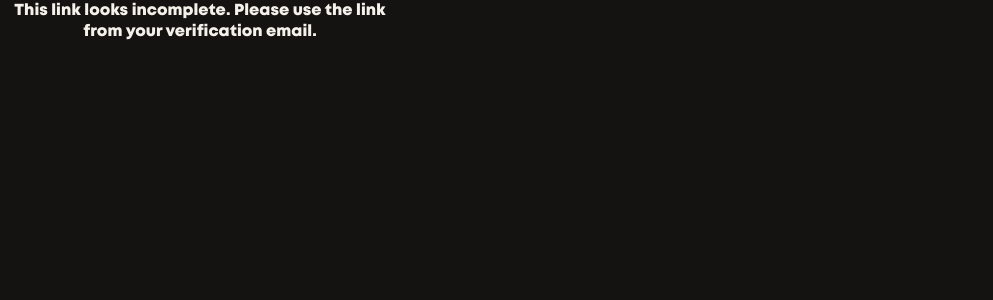
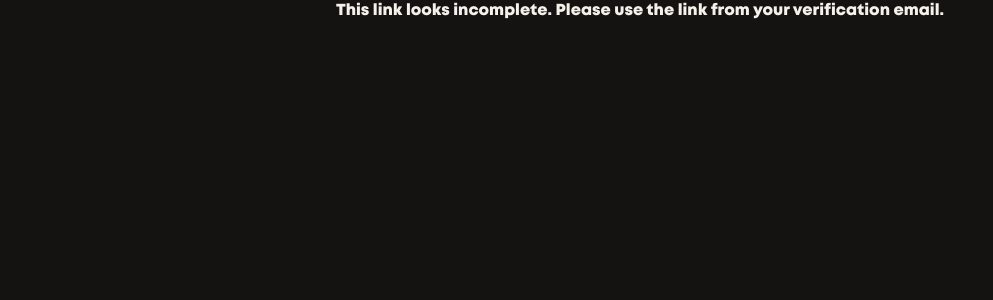
Before and after one commit to Wine-Library/frontend, a React (Vite) app: page /auth/confirm-email in a window 1280 px wide. Shown: the top 300 px of the page, without its empty margins (0-993 px from the left). Built offline with nearby package versions, Linux system fonts and the light colour scheme; no server answers.

Commit message:
auth.ts fix

```diff
--- a/src/Components/ConfirmEmailPage/ConfirmEmailPage.module.scss
+++ b/src/Components/ConfirmEmailPage/ConfirmEmailPage.module.scss
@@ -1,12 +1,16 @@
 @import '../../styles/variables.module';
 
 .confirmEmailPage {
-  max-width: 400px;
+  display: flex;
+  justify-content: center;
   text-align: center;
 }
 
 .confirmEmailPage__error {
+  position: absolute;
+  top: 40%;
   color: $color-error;
+  max-width: 400px;
   font-weight: 800;
   font-size: 12px;
   line-height: 20px;
--- a/src/Root.tsx
+++ b/src/Root.tsx
@@ -27,7 +27,7 @@ export const Root = () => {
                 <Route path="basket" element={<Cart />} />
                 <Route path="favourites" element={<Favourites />} />
                 <Route path="auth/confirm-email" element={<ConfirmEmailPage />} />
-                <Route path="profile" element={<Profile />} />
+                <Route path="auth" element={<Profile />} />
               </Route>
               </Routes>
             </Router>
--- a/src/api/auth.ts
+++ b/src/api/auth.ts
@@ -22,7 +22,7 @@ export async function register(
 }
 
 export async function confirmEmailApi(token: string): Promise<AuthResponse> {
-  const { data } = await instance.post(`/auth/confirm-email?token=${token}`);
+  const { data } = await instance.get(`/auth/confirm-email?token=${token}`);
   return data;
 }
 
```
